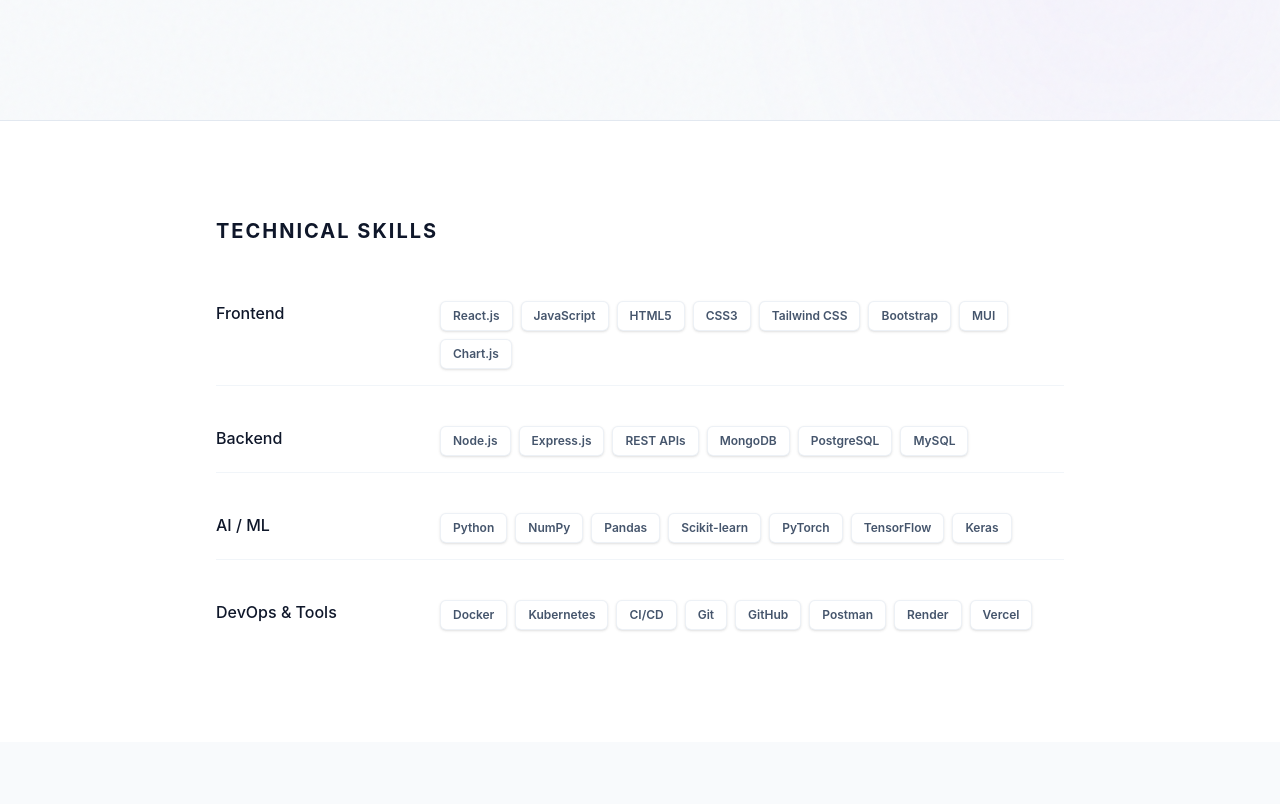
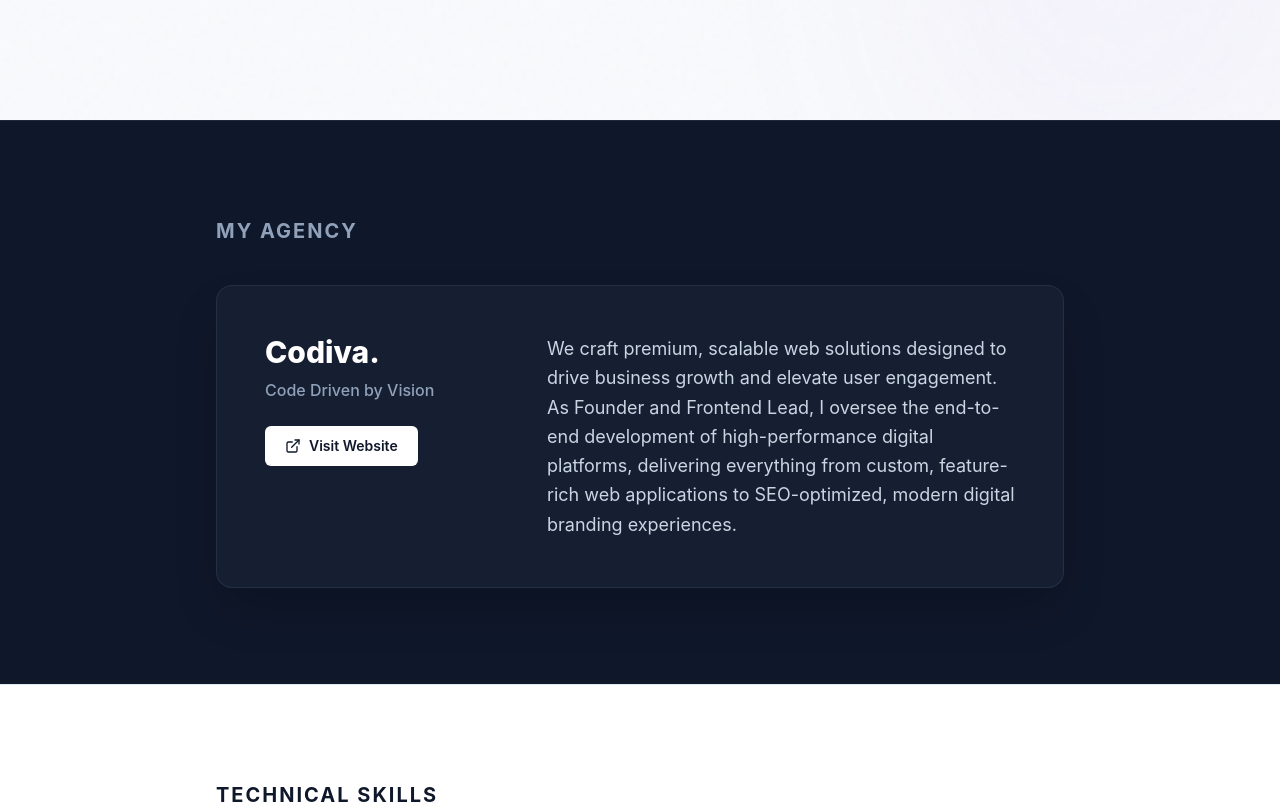
Before and after one commit to bott-127001/Samarth-Portfolio, a React (Vite) app: page / in a window 1280 px wide. Shown: the part 680-1484 px from the top of the page. Built offline with nearby package versions, Linux system fonts and the light colour scheme.

Commit message:
feat: integrate Codiva agency section and refine Founder descriptions

```diff
--- a/src/App.jsx
+++ b/src/App.jsx
@@ -99,7 +99,7 @@ const NavBar = () => {
 };
 
 const TypewriterHeading = () => {
-  const phrases = ["Full Stack Developer", "AI Engineer", "GenAI Engineer"];
+  const phrases = ["Full Stack Developer", "AI Engineer", "GenAI Engineer", "Codiva Founder"];
   const [currentPhraseIndex, setCurrentPhraseIndex] = useState(0);
   const [currentText, setCurrentText] = useState("");
   const [isDeleting, setIsDeleting] = useState(false);
@@ -160,6 +160,7 @@ const Hero = () => (
         <motion.p variants={fadeIn} className="text-lg text-slate-600 leading-relaxed max-w-2xl mb-10">
           A Computer Science student and Full Stack Developer based in Pune, India.
           I specialize in building robust web applications using the MERN stack and have a strong focus on clean architecture and scalable solutions. Currently exploring Machine Learning and Generative AI.
+          Crafting pixel-perfect, high-performance web experiences as Founder & Frontend Lead at Codiva.
         </motion.p>
 
         <motion.div variants={fadeIn} className="flex flex-wrap gap-4 text-sm font-medium">
@@ -177,6 +178,37 @@ const Hero = () => (
     </div>
   </section>
 );
+
+const CodivaSection = () => {
+  return (
+    <section id="codiva" className="py-24 bg-slate-900 text-white border-t border-slate-800">
+      <div className="max-w-4xl mx-auto px-6">
+        <h2 className="text-xl font-bold mb-10 tracking-tight uppercase text-sm tracking-widest text-slate-400">My Agency</h2>
+        <motion.div
+          initial={{ opacity: 0, y: 10 }}
+          whileInView={{ opacity: 1, y: 0 }}
+          viewport={{ once: true }}
+          className="bg-slate-800/50 rounded-2xl p-8 md:p-12 border border-slate-700/50 hover:border-slate-600 transition-colors shadow-2xl"
+        >
+          <div className="flex flex-col md:flex-row gap-8 items-start">
+            <div className="w-full md:w-1/3 shrink-0">
+              <h3 className="text-3xl font-extrabold text-white mb-2">Codiva.</h3>
+              <p className="text-slate-400 font-medium mb-6">Code Driven by Vision</p>
+              <a href="https://codivalabs.com/" target="_blank" rel="noreferrer" className="inline-flex items-center gap-2 px-5 py-2.5 bg-white text-slate-900 rounded-md text-sm font-semibold hover:bg-slate-100 transition-colors">
+                <ExternalLink size={16} /> Visit Website
+              </a>
+            </div>
+            <div className="w-full md:w-2/3">
+              <p className="text-slate-300 leading-relaxed text-lg">
+                We craft premium, scalable web solutions designed to drive business growth and elevate user engagement. As Founder and Frontend Lead, I oversee the end-to-end development of high-performance digital platforms, delivering everything from custom, feature-rich web applications to SEO-optimized, modern digital branding experiences.
+              </p>
+            </div>
+          </div>
+        </motion.div>
+      </div>
+    </section>
+  );
+};
 
 const Skills = () => {
   const categories = [
@@ -438,6 +470,7 @@ function App() {
       <NavBar />
       <main className="relative z-10">
         <Hero />
+        <CodivaSection />
         <Skills />
         <Projects />
         <Experience />
```
